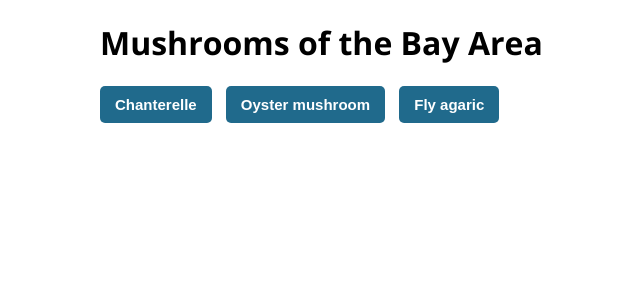
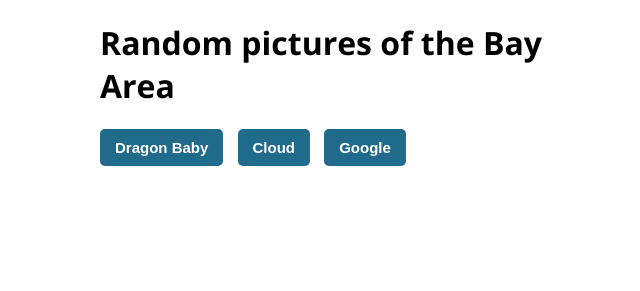
Before and after one commit to Ag62227/feb12actual, a plain HTML site: page index.html in a window 1280 px wide. Shown: the whole page, without its empty margins (290-930 px from the left). Drawn offline with nearby package versions, Linux system fonts and the light colour scheme.

Commit message:
Update index.html

```diff
--- a/index.html
+++ b/index.html
@@ -10,12 +10,12 @@
     <script src="main.js" defer></script>
   </head>
   <body>
-    <h1>Mushrooms of the Bay Area</h1>
+    <h1>Random pictures of the Bay Area</h1>
 
     <div class="buttons">
-      <button id="chanterelle-button" class="button">Chanterelle</button>
-      <button id="oyster-button" class="button">Oyster mushroom</button>
-      <button id="fly-agaric-button" class="button">Fly agaric</button>
+      <button id="chanterelle-button" class="button">Dragon Baby</button>
+      <button id="oyster-button" class="button">Cloud</button>
+      <button id="fly-agaric-button" class="button">Google</button>
     </div>
 
     <h2 id="header"></h2>
```
